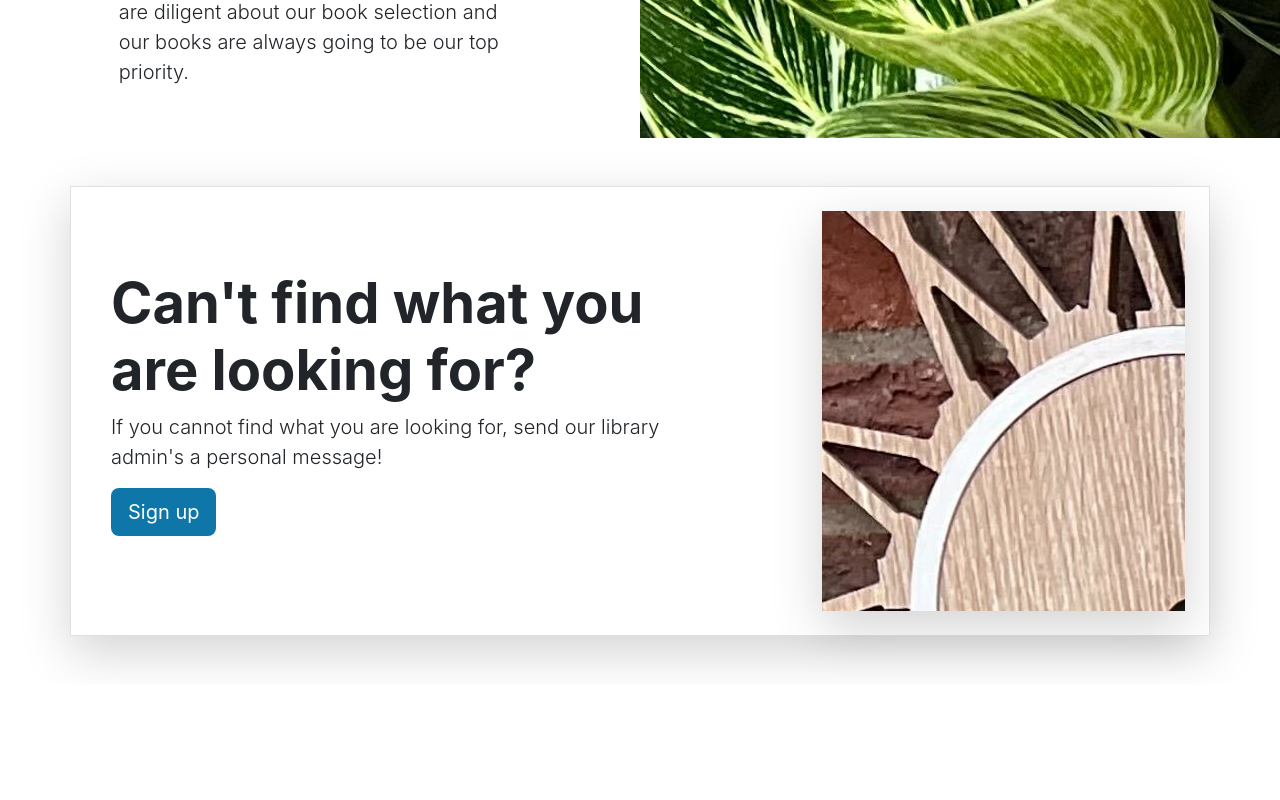
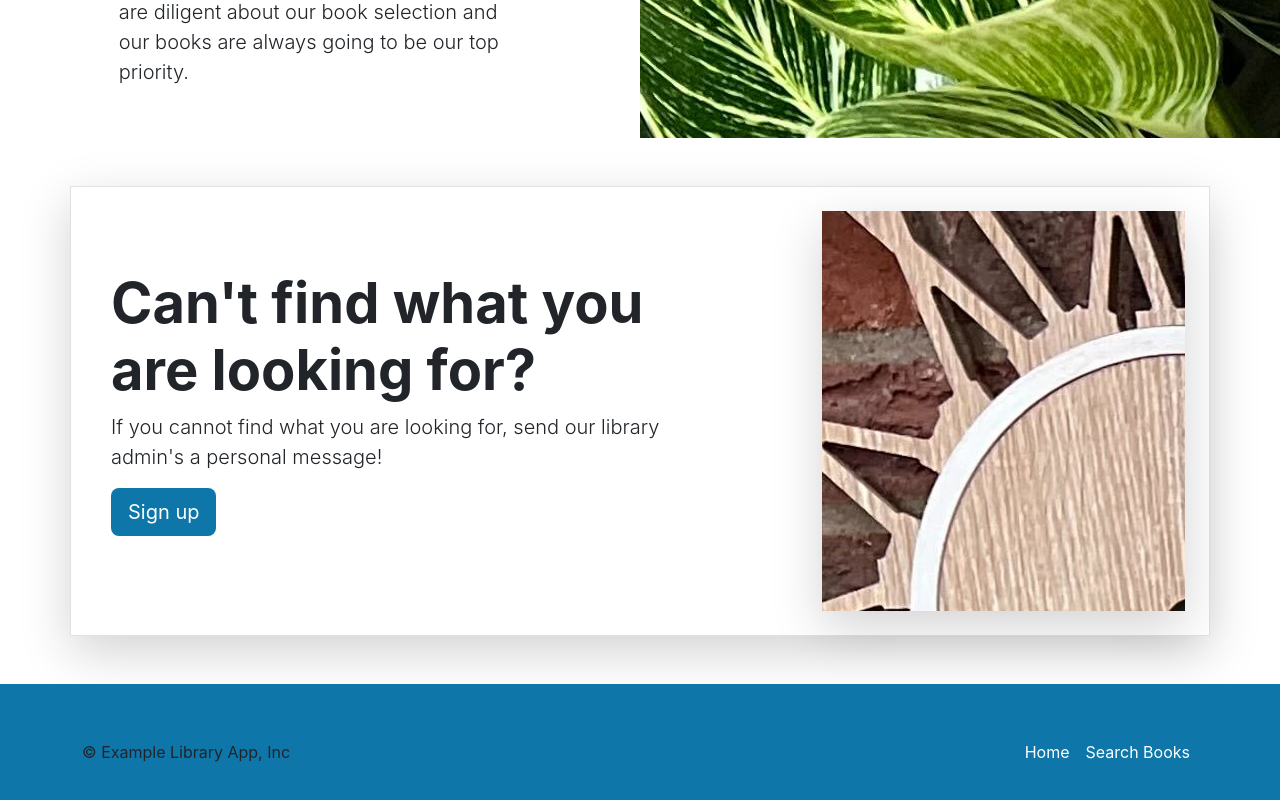
Before and after one commit to JosephHieu/library-app, a React (Create React App) app in the folder 03-frontend/react-library/: page / in a window 1280 px wide. Shown: the part 1786-2586 px from the top of the page. Before the commit the page ends 2470 px from the top, so only its background shows below. Built offline with nearby package versions, Linux system fonts and the light colour scheme.

Commit message:
Home page - Footer Component

```diff
--- a/03-frontend/react-library/src/App.tsx
+++ b/03-frontend/react-library/src/App.tsx
@@ -5,6 +5,7 @@
 import { Carousel } from "./layouts/HomePage/Carousel";
 import { Heros } from "./layouts/HomePage/Heros";
 import { LibraryServices } from "./layouts/HomePage/LibraryServices";
+import { Footer } from "./layouts/NavbarAndFooter/Footer";
 
 function App() {
   return (
@@ -14,6 +15,7 @@
       <Carousel />
       <Heros />
       <LibraryServices />
+      <Footer />
     </div>
   );
 }
--- /dev/null
+++ b/03-frontend/react-library/src/layouts/NavbarAndFooter/Footer.tsx
@@ -0,0 +1,21 @@
+export const Footer = () => {
+  return (
+    <div className="main-color">
+      <footer className="container d-flex flex-wrap justify-content-between align-items-center py-5 main-color">
+        <p className="col-md-4 mb-0 tex-white">© Example Library App, Inc</p>
+        <ul className="nav navbar-dark col-md-4 justify-content-end">
+          <li className="nav-item">
+            <a href="#" className="nav-link px-2 text-white">
+              Home
+            </a>
+          </li>
+          <li className="nav-item">
+            <a href="#" className="nav-link px-2 text-white">
+              Search Books
+            </a>
+          </li>
+        </ul>
+      </footer>
+    </div>
+  );
+};
```
